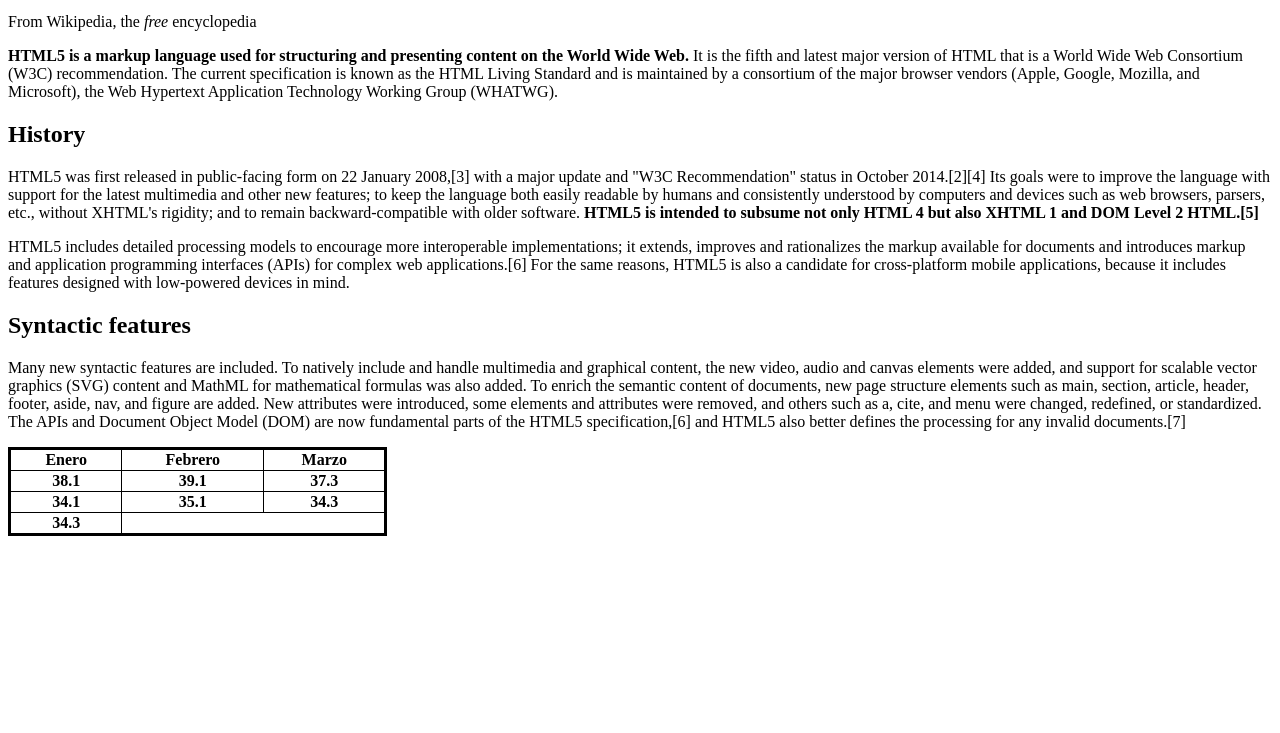
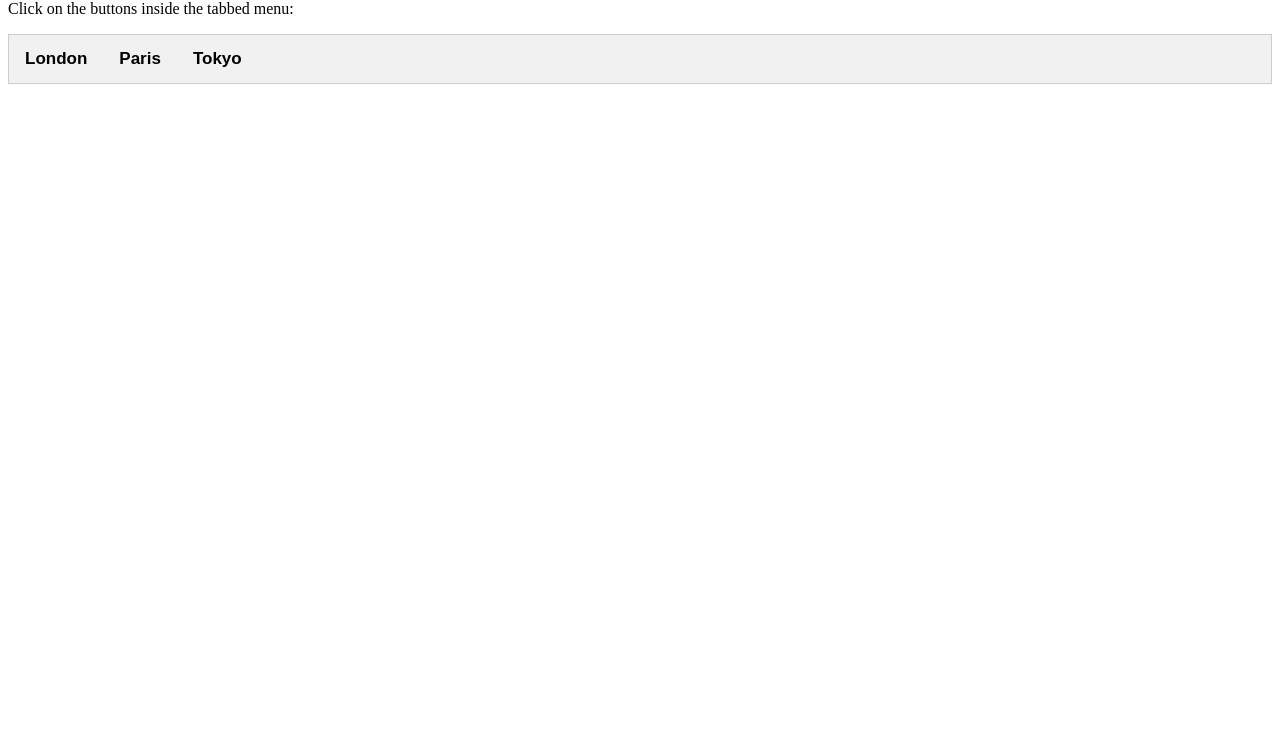
Before and after one commit to programadorleo/proyecto, a plain HTML site: page Blog/challenge1.html in a window 1280 px wide. Shown: the part 67-800 px from the top of the page. Drawn offline with Linux system fonts and the light colour scheme.

Commit message:
agrego tab

```diff
--- a/Blog/challenge1.html
+++ b/Blog/challenge1.html
@@ -1,56 +1,38 @@
 <!DOCTYPE html>
 <html lang="en">
+
 <head>
     <meta charset="UTF-8">
     <meta name="viewport" content="width=device-width, initial-scale=1.0">
-    <title>Document</title>
+    <title>Tabs</title>
     <link rel="stylesheet" href="css/challenge.css">
+    <script src="js/challenge.js"></script>
 </head>
+
 <body>
+    <h2>Tabs</h2>
+    <p>Click on the buttons inside the tabbed menu:</p>
 
-    <h1>Html5 </h1>
+    <div class="tab">
+        <button class="tablinks" onclick="openCity(event,'London')">London</button>
+        <button class="tablinks" onclick="openCity(event,'Paris')">Paris</button>
+        <button class="tablinks" onclick="openCity(event,'Tokyo')">Tokyo</button>
+    </div>
 
-    <p>From Wikipedia, the <em>free</em>  encyclopedia</p>
+    <div id="London" class="tabcontent">
+        <h3>London</h3>
+        <p>London is the capital city of England.</p>
+    </div>
 
-    <p> <strong> HTML5 is a markup language used for structuring and presenting content on the World Wide Web.</strong>  It is the fifth and latest major version of HTML that is a World Wide Web Consortium (W3C) recommendation. The current specification is known as the HTML Living Standard and is maintained by a consortium of the major browser vendors (Apple, Google, Mozilla, and Microsoft), the Web Hypertext Application Technology Working Group (WHATWG).</p>
+    <div id="Paris" class="tabcontent">
+        <h3>Paris</h3>
+        <p>Paris is the capital city of France.</p>
+    </div>
 
-    <h2>History</h2>
-    <p> HTML5 was first released in public-facing form on 22 January 2008,[3] with a major update and "W3C Recommendation" status in October 2014.[2][4] Its goals were to improve the language with support for the latest multimedia and other new features; to keep the language both easily readable by humans and consistently understood by computers and devices such as web browsers, parsers, etc., without XHTML's rigidity; and to remain backward-compatible with older software. <strong>HTML5 is intended to subsume not only HTML 4 but also XHTML 1 and DOM Level 2 HTML.[5]</strong>  </p>
+    <div id="Tokyo" class="tabcontent">
+        <h3>Tokyo</h3>
+        <p>Tokyo is the capital city of Japan.</p>
+    </div>
+</body>
 
-    <p> HTML5 includes detailed processing models to encourage more interoperable implementations; it extends, improves and rationalizes the markup available for documents and introduces markup and application programming interfaces (APIs) for complex web applications.[6] For the same reasons, HTML5 is also a candidate for cross-platform mobile applications, because it includes features designed with low-powered devices in mind. </p>
-
-    <h2>Syntactic features </h2>
-
-    <p> Many new syntactic features are included. To natively include and handle multimedia and graphical content, the new video, audio and canvas elements were added, and support for scalable vector graphics (SVG) content and MathML for mathematical formulas was also added. To enrich the semantic content of documents, new page structure elements such as main, section, article, header, footer, aside, nav, and figure are added. New attributes were introduced, some elements and attributes were removed, and others such as a, cite, and menu were changed, redefined, or standardized. The APIs and Document Object Model (DOM) are now fundamental parts of the HTML5 specification,[6] and HTML5 also better defines the processing for any invalid documents.[7] </p>
-
-    <table>
-        <thead>
-            <tr>
-                <th>Enero</th>
-                <th>Febrero</th>
-                <th>Marzo</th>
-            </tr>
-        </thead>
-        <tbody>
-            <tr>
-                <th>38.1</th>
-                <th>39.1</th>
-                <th>37.3</th>
-            </tr>
-
-            <tr>
-                <th>34.1</th>
-                <th>35.1</th>
-                <th>34.3</th>
-            </tr>
-
-            <tr>
-                <th>34.3</th>
-
-            </tr>
-
-
-        </tbody>
-    </table>
-</body>
 </html>
--- a/Blog/css/challenge.css
+++ b/Blog/css/challenge.css
@@ -1,11 +1,43 @@
-table{
-    table-layout: auto;
-    width: 30%;
-    border-collapse: collapse;
-    border: 3px solid black;
+.tab {
+    overflow: hidden;
+    border: 1px solid #ccc;
+    background-color: #f1f1f1;
 }
-th{
-    border: 1px solid black;
-    overflow: hidden;
 
+.tab button {
+    background-color: inherit;
+    float: left;
+    border: none;
+    outline: none;
+    cursor: pointer;
+    padding: 14px 16px;
+    transition: 0.3s;
+    font-size: 17px;
+    font-weight: bold;
 }
+
+.tab button:hover {
+    background-color: #ddd;
+}
+
+.tab button.active {
+    background-color: #ccc;
+}
+
+.tabcontent {
+    display: none;
+    padding: 6px 12px;
+    border: 1px solid #ccc;
+    border-top: none;
+    animation: fadeEffect 3s;
+}
+
+@keyframes fadeEffect {
+    from {
+        opacity: 0;
+    }
+
+    to {
+        opacity: 1;
+    }
+}
```
